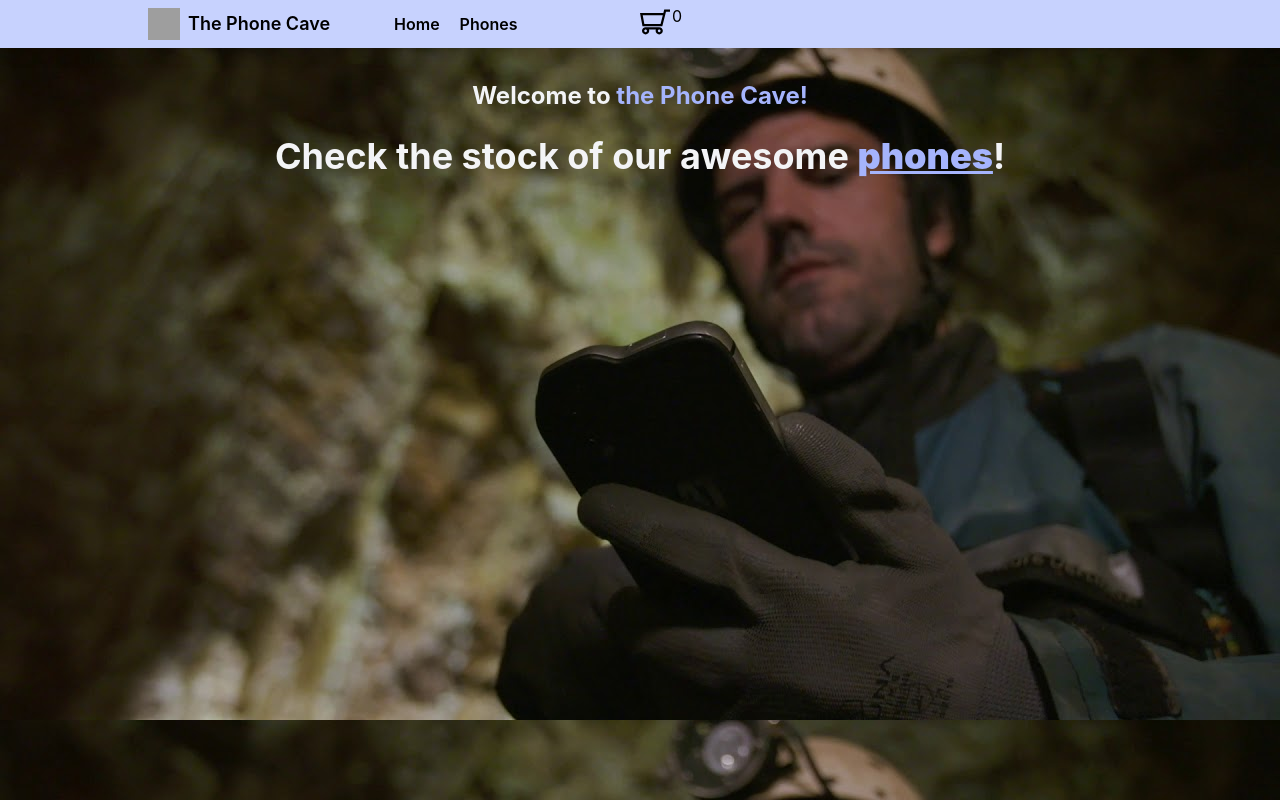
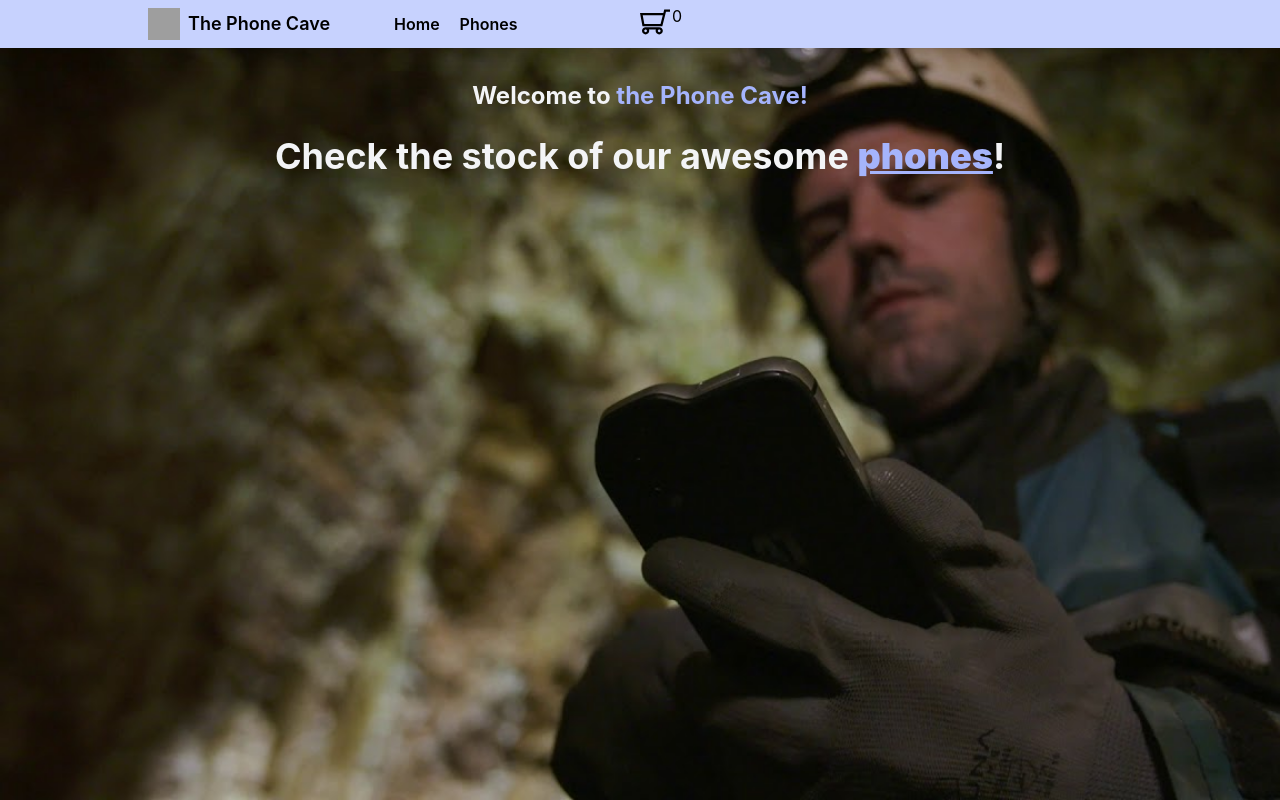
Before and after one commit to VictorRodriguezIronhack/reto_web, a React (Create React App) app in the folder client/: page / in a window 1280 px wide. Built offline with nearby package versions, Linux system fonts and the light colour scheme; no server answers; grey boxes are pictures that could not be loaded.

Commit message:
(Client): Fix bg now covering all the app

```diff
--- a/client/src/index.js
+++ b/client/src/index.js
@@ -6,7 +6,7 @@
 
 ReactDOM.render(
   <BrowserRouter>
-    <div className="bg-gray-100 min-h-screen bg-[url('./images/phoneCave.jpg')]">
+    <div className="bg-gray-100 min-h-screen bg-[url('./images/phoneCave.jpg')] bg-cover">
       <App />
     </div>
   </BrowserRouter>,
```
